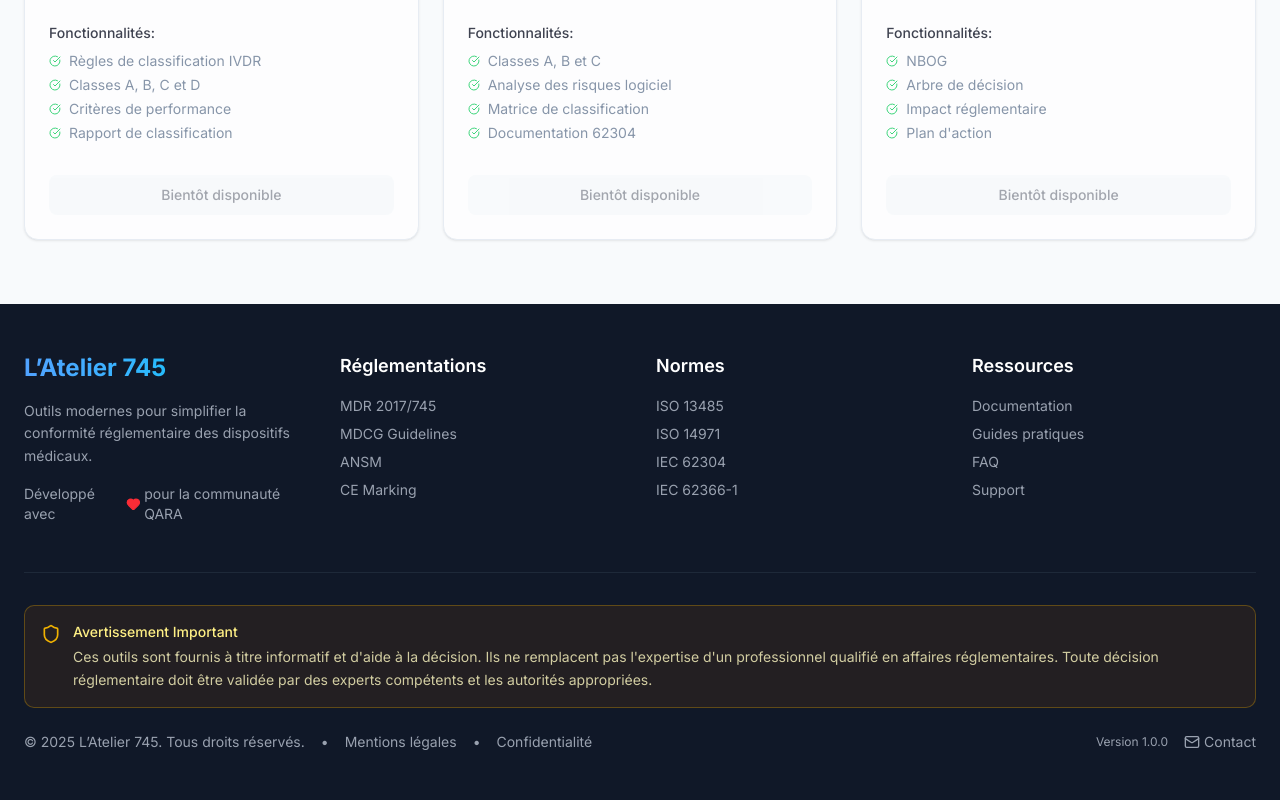
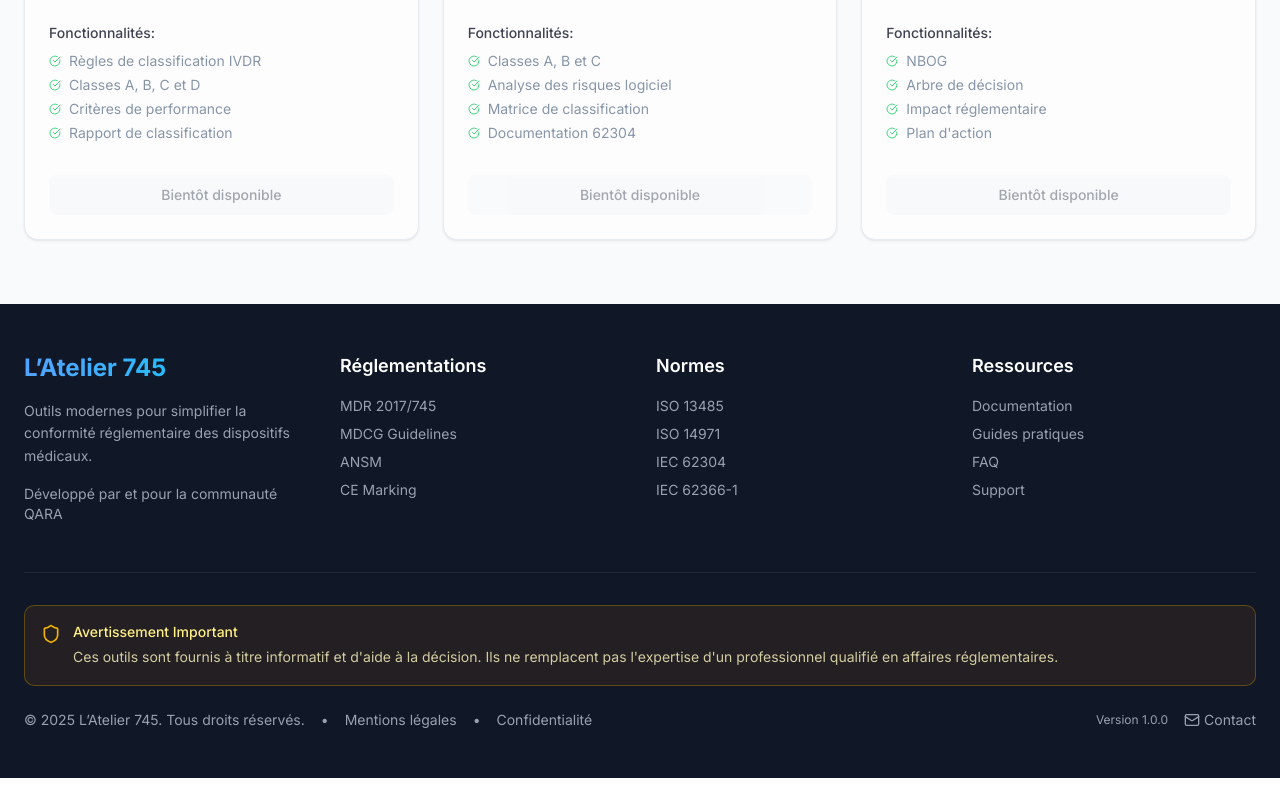
Before and after one commit to xperem/normatik, a Next.js app: page / in a window 1280 px wide. Shown: the part 1347-2147 px from the top of the page. After the commit the page ends 2125 px from the top, so only its background shows below. Built offline with nearby package versions, Linux system fonts and the light colour scheme.

Commit message:
modification mineure du texte

```diff
--- a/components/layout/Footer.tsx
+++ b/components/layout/Footer.tsx
@@ -60,9 +60,8 @@
                 Outils modernes pour simplifier la conformité réglementaire des dispositifs médicaux.
               </p>
               <div className="flex items-center text-sm text-gray-400">
-                <span>Développé avec</span>
-                <Heart className="w-4 h-4 text-red-500 mx-1" fill="currentColor" />
-                <span>pour la communauté QARA</span>
+                <span>Développé par et pour la communauté QARA </span>
+
               </div>
             </motion.div>
           </div>
@@ -114,8 +113,7 @@
                 <p className="text-yellow-200 font-medium mb-1">Avertissement Important</p>
                 <p className="text-yellow-100/80 leading-relaxed">
                   Ces outils sont fournis à titre informatif et d&apos;aide à la décision. Ils ne remplacent pas l&apos;expertise
-                  d&apos;un professionnel qualifié en affaires réglementaires. Toute décision réglementaire doit être validée
-                  par des experts compétents et les autorités appropriées.
+                  d&apos;un professionnel qualifié en affaires réglementaires.
                 </p>
               </div>
             </div>
```
